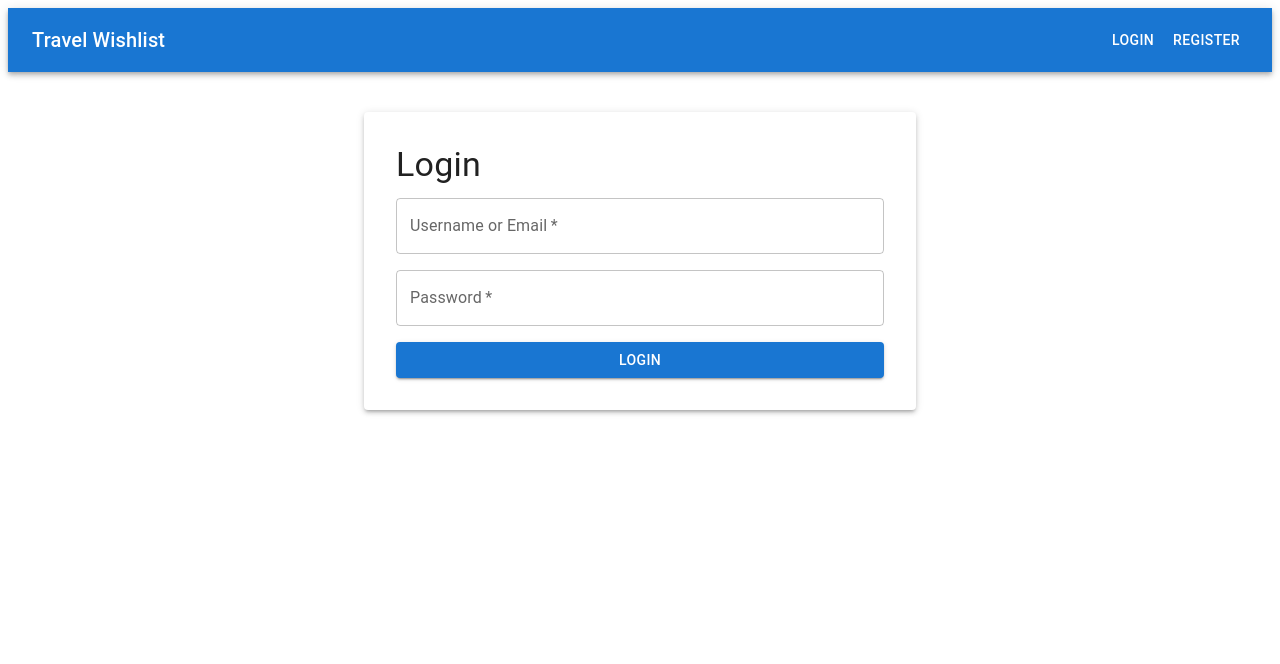
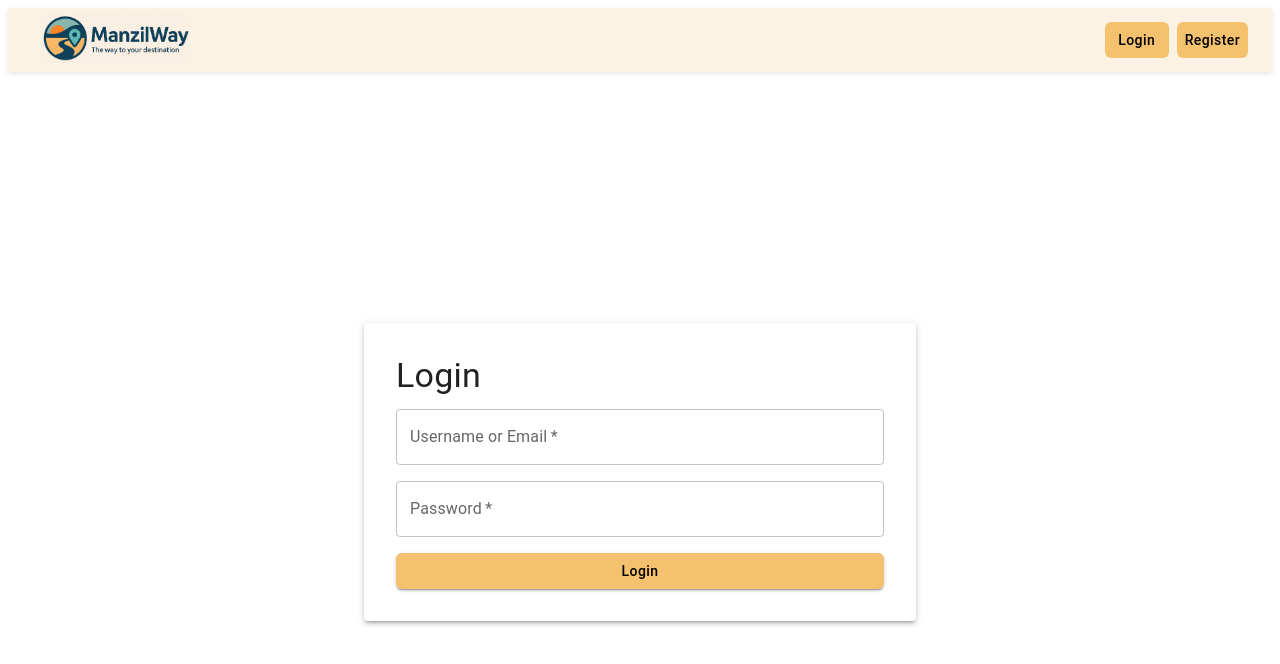
Before and after one commit to AnkitGupta-dev/travel-wishlist-app, a React (Create React App) app in the folder client/: page /login in a window 1280 px wide. Shown: the top 664 px of the page. Built offline with nearby package versions, Linux system fonts and the light colour scheme; some icons are missing.

Commit message:
Changed the UI theme and fixed some alignment issues

```diff
--- a/client/src/components/Navbar.js
+++ b/client/src/components/Navbar.js
@@ -1,35 +1,55 @@
 import React from "react";
 import { useAuth } from "../context/AuthContext";
 import { Link } from "react-router-dom";
-import { AppBar, Toolbar, Typography, Button, Box } from "@mui/material";
+import { AppBar, Toolbar, Button, Box } from "@mui/material";
 
 const NavBar = () => {
   const { user, logout } = useAuth();
 
+  // Common button style
+  const buttonStyle = {
+    marginLeft: 1,
+    backgroundColor: "#f4c16e", // warm soft orange
+    color: "#000",
+    fontWeight: 500,
+    textTransform: "none",
+    borderRadius: "6px",
+    "&:hover": {
+      backgroundColor: "#e5ae4d",
+    },
+  };
+
   return (
-    <AppBar position="static">
-      <Toolbar sx={{ display: "flex", justifyContent: "space-between" }}>
-        <Typography
-          variant="h6"
-          component={Link}
-          to="/"
-          sx={{ textDecoration: "none", color: "#fff" }}
-        >
-          Travel Wishlist
-        </Typography>
+    <AppBar
+      position="static"
+      sx={{
+        backgroundColor: "#fbf2e4",
+        height: 64,
+        boxShadow: "0 2px 5px rgba(0, 0, 0, 0.1)",
+      }}
+    >
+      <Toolbar sx={{ display: "flex", justifyContent: "space-between", height: "100%" }}>
+        <Box display="flex" alignItems="center">
+          <Link to="/">
+            <img
+              src="/logo.png"
+              alt="ManzilWay Logo"
+              style={{ height: "50px", marginLeft: "10px" }}
+            />
+          </Link>
+        </Box>
 
-        <Box>
+        <Box display="flex" alignItems="center">
           {user ? (
             <>
-              <Button color="inherit" component={Link} to="/add">Add Destination</Button>
-              <Button color="inherit" component={Link} to="/profile">Profile</Button>
-              <Button color="inherit" onClick={logout}>Logout</Button>
-
+              <Button sx={buttonStyle} component={Link} to="/add">Add Destination</Button>
+              <Button sx={buttonStyle} component={Link} to="/profile">Profile</Button>
+              <Button sx={buttonStyle} onClick={logout}>Logout</Button>
             </>
           ) : (
             <>
-              <Button color="inherit" component={Link} to="/login">Login</Button>
-              <Button color="inherit" component={Link} to="/register">Register</Button>
+              <Button sx={buttonStyle} component={Link} to="/login">Login</Button>
+              <Button sx={buttonStyle} component={Link} to="/register">Register</Button>
             </>
           )}
         </Box>
--- a/client/src/pages/AddDestination.js
+++ b/client/src/pages/AddDestination.js
@@ -15,6 +15,18 @@ import {
 import LocationPicker from "../components/LocationPicker";
 import countries from "../data/countries";
 import DeleteIcon from "@mui/icons-material/Delete";
+
+// Common button style
+const buttonStyle = {
+  backgroundColor: "#f4c16e", // warm soft orange
+  color: "#000",
+  fontWeight: 500,
+  textTransform: "none",
+  borderRadius: "6px",
+  "&:hover": {
+    backgroundColor: "#e5ae4d",
+  },
+};
 
 const AddDestination = () => {
   const navigate = useNavigate();
@@ -151,10 +163,11 @@ const AddDestination = () => {
           <LocationPicker location={location} setLocation={setLocation} />
 
           <Button
+
             variant="outlined"
             component="label"
             fullWidth
-            sx={{ mt: 2 }}
+            sx={{ ...buttonStyle, mt: 2 }}
           >
             Upload Images
             <input
@@ -216,7 +229,7 @@ const AddDestination = () => {
             variant="contained"
             color="primary"
             fullWidth
-            sx={{ mt: 3 }}
+            sx={{ ...buttonStyle, mt: 3 }}
           >
             Add Destination
           </Button>
--- a/client/src/pages/Home.js
+++ b/client/src/pages/Home.js
@@ -12,6 +12,19 @@ import {
   Button,
   Grid,
 } from "@mui/material";
+
+// Common button style
+const buttonStyle = {
+  marginLeft: 1,
+  backgroundColor: "#f4c16e", // warm soft orange
+  color: "#000",
+  fontWeight: 500,
+  textTransform: "none",
+  borderRadius: "6px",
+  "&:hover": {
+    backgroundColor: "#e5ae4d",
+  },
+};
 
 const Home = () => {
   const [destinations, setDestinations] = useState([]);
@@ -51,6 +64,7 @@ const Home = () => {
           flexWrap: "wrap",
           mb: 3,
           alignItems: "center",
+          justifyContent: "center"
         }}
       >
         <TextField
@@ -69,6 +83,7 @@ const Home = () => {
           <MenuItem value="name">Alphabetical</MenuItem>
         </Select>
         <Button
+          sx={buttonStyle}
           variant="contained"
           onClick={() => setViewMode(viewMode === "card" ? "journal" : "card")}
         >
@@ -78,9 +93,10 @@ const Home = () => {
 
       {/* Destination View */}
       {viewMode === "card" ? (
-        <Grid container spacing={3}>
-          {filtered.map((dest) => (
-            <Grid item xs={12} sm={6} md={4} key={dest._id}>
+        <Box sx={{ maxWidth: "1200px", mx: "auto" }}>
+          <Grid container spacing={3}>
+            {filtered.map((dest) => (
+              <Grid item xs={12} sm={6} md={4} key={dest._id}>
               <Card
                 component={Link}
                 to={`/destination/${dest._id}`}
@@ -120,6 +136,7 @@ const Home = () => {
             </Grid>
           ))}
         </Grid>
+        </Box>
       ) : (
         <Box>
           {filtered.map((dest) => (
--- a/client/src/pages/Login.js
+++ b/client/src/pages/Login.js
@@ -10,6 +10,18 @@ import {
 } from "@mui/material";
 import { useNavigate } from "react-router-dom";
 import { useAuth } from "../context/AuthContext";
+
+// Common button style
+const buttonStyle = {
+  backgroundColor: "#f4c16e", // warm soft orange
+  color: "#000",
+  fontWeight: 500,
+  textTransform: "none",
+  borderRadius: "6px",
+  "&:hover": {
+    backgroundColor: "#e5ae4d",
+  },
+};
 
 const Login = () => {
   const [identifier, setIdentifier] = useState(""); // username or email
@@ -49,39 +61,47 @@ const Login = () => {
   };
 
   return (
-    <Container maxWidth="sm">
-      <Paper elevation={3} sx={{ p: 4, mt: 5 }}>
+    <Container maxWidth="sm" sx={{ display: "flex", alignItems: "center", justifyContent: "center", minHeight: "100vh" }}>
+      <Paper elevation={3} sx={{ p: 4, width: "100%" }}>
         <Typography variant="h4" gutterBottom>
           Login
         </Typography>
         <form onSubmit={handleSubmit}>
-          <Box mb={2}>
+        <Box
+          display="flex"
+          flexDirection="column"
+          alignItems="center"
+          justifyContent="center"
+          gap={2}
+        >
         <TextField
           label="Username or Email"
-              fullWidth
-              required
           value={identifier}
           onChange={(e) => setIdentifier(e.target.value)}
+          required
+          sx={{ width: "100%" }}
         />
-          </Box>
-          <Box mb={2}>
         <TextField
           label="Password"
           type="password"
-              fullWidth
-              required
           value={password}
           onChange={(e) => setPassword(e.target.value)}
+          required
+          sx={{ width: "100%" }}
         />
-          </Box>
         {error && (
-            <Typography color="error" mb={2}>
+        <Typography color="error" align="center">
             {error}
         </Typography>
         )}
-          <Button variant="contained" color="primary" type="submit" fullWidth>
+        <Button
+          sx={{ ...buttonStyle, width: "100%" }} // 👈 ensures it's same width as inputs
+          variant="contained"
+          type="submit"
+        >
           Login
         </Button>
+        </Box>
         </form>
       </Paper>
     </Container>
--- a/client/src/pages/Profile.js
+++ b/client/src/pages/Profile.js
@@ -7,6 +7,18 @@ import {
   Paper,
   Divider,
 } from "@mui/material";
+
+// Common button style
+const buttonStyle = {
+  backgroundColor: "#f4c16e", // warm soft orange
+  color: "#000",
+  fontWeight: 500,
+  textTransform: "none",
+  borderRadius: "6px",
+  "&:hover": {
+    backgroundColor: "#e5ae4d",
+  },
+};
 
 const Profile = () => {
   const [form, setForm] = useState({
@@ -112,7 +124,7 @@ const Profile = () => {
             </Typography>
           )}
 
-          <Button type="submit" variant="contained" fullWidth sx={{ mt: 3 }}>
+          <Button type="submit" variant="contained" fullWidth sx={{ ...buttonStyle, mt: 3 }}>
             Update Profile
           </Button>
         </form>
--- a/client/src/pages/Register.js
+++ b/client/src/pages/Register.js
@@ -2,6 +2,18 @@
 import { useState } from "react";
 import { useNavigate } from "react-router-dom";
 import { Box, Button, TextField, Typography, Paper } from "@mui/material";
+
+// Common button style
+const buttonStyle = {
+  backgroundColor: "#f4c16e", // warm soft orange
+  color: "#000",
+  fontWeight: 500,
+  textTransform: "none",
+  borderRadius: "6px",
+  "&:hover": {
+    backgroundColor: "#e5ae4d",
+  },
+};
 
 const Register = () => {
   const navigate = useNavigate();
@@ -85,7 +97,7 @@ const Register = () => {
               {error}
             </Typography>
           )}
-          <Button type="submit" variant="contained" color="primary" fullWidth sx={{ mt: 2 }}>
+          <Button type="submit" variant="contained" color="primary" fullWidth sx={{ ...buttonStyle, mt: 2 }}>
             Register
           </Button>
         </form>
```
Also changed, not shown: client/public/logo.png (added). Lines whose indentation alone changed are shown as unchanged.
